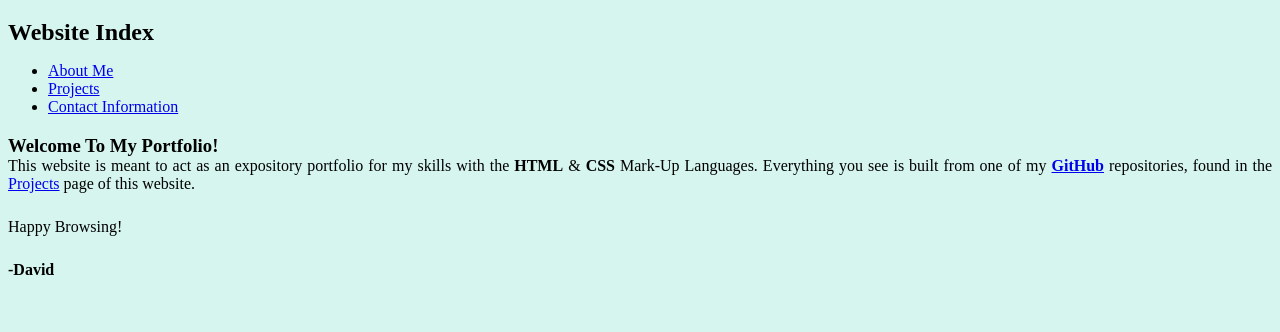
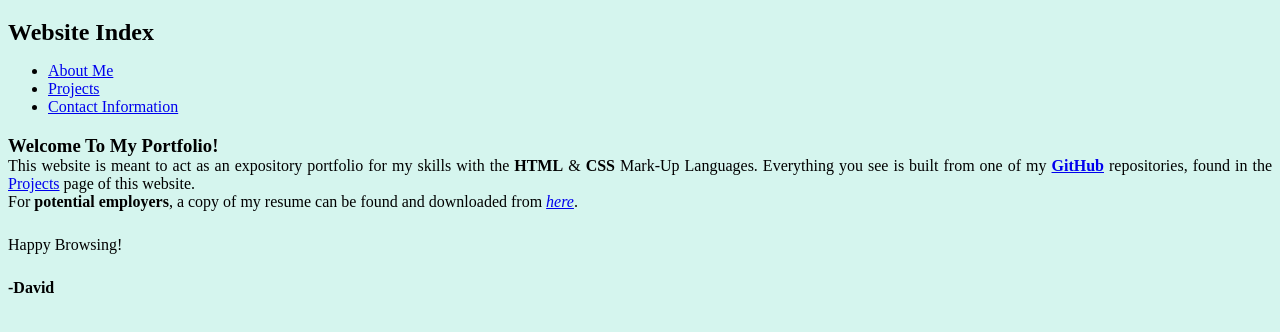
Before and after one commit to davidchow9225/davidchow, a plain HTML site: page index.html in a window 1280 px wide. Shown: the part 100-432 px from the top of the page. Drawn offline with Linux system fonts and the light colour scheme.

Commit message:
Add link to resume
Added an external link to my resume.

```diff
--- a/index.html
+++ b/index.html
@@ -46,6 +46,8 @@
                 <p>This website is meant to act as an expository portfolio for my skills with the <b>HTML</b> & <b>CSS</b> Mark-Up Languages.
                     Everything you see is built from one of my <b><a href="https://github.com/">GitHub</a></b> repositories, found in the <a href="projects-page.html">Projects</a> page of this website.
                 </p>
+                <p>For <b>potential employers</b>, a copy of my resume can be found and downloaded from <i><a href="https://docs.google.com/document/d/1JjiCrv-7Yvz3_4zcKPPdi6cxgYrf4JouGYlIHBYYA2g/edit?usp=drivesdk" target="_blank">here</a></i>.
+                </p>
                 <footer>Happy Browsing!
                 </footer>
             </article>
```
